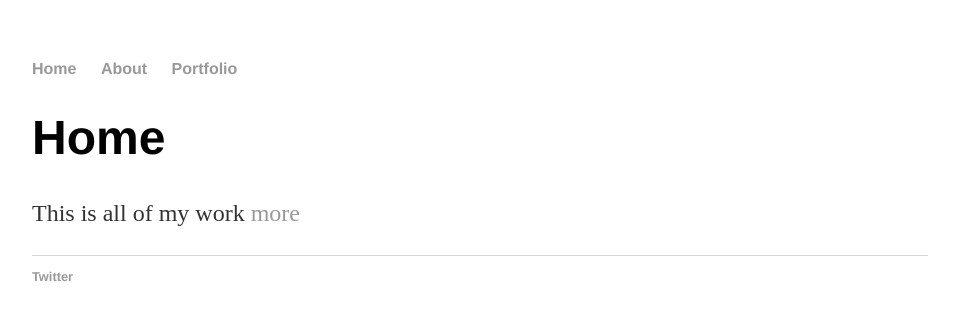
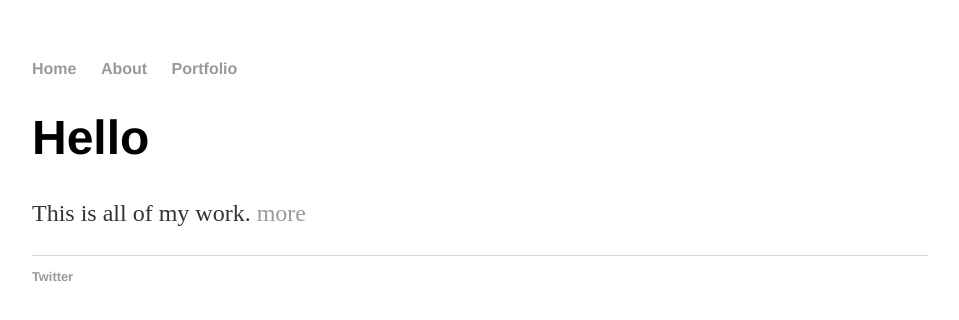
Before and after one commit to arsenauz/Arsenauz.github.io, a Jekyll site: the page built from index.html, in a window 1280 px wide. Shown: the top 320 px of the page, without its empty margins (160-1119 px from the left). Built offline with Jekyll 4.4.1, drawn with Linux system fonts in a browser that asks for light colours.

Commit message:
Update index.html

```diff
--- a/index.html
+++ b/index.html
@@ -1,28 +1,8 @@
-<!DOCTYPE html>
-<html>
-	<head>
-		<title>Arsenauz</title>
-		<!-- link to main stylesheet -->
-		<link rel="stylesheet" type="text/css" href="/css/main.css">
-	</head>
-	<body>
-		<nav>
-    		<ul>
-        		<li><a href="/">Home</a></li>
-	        	<li><a href="/about">About</a></li>
-			<li><a href="/portfolio">Portfolio</a></li>
-    		</ul>
-		</nav>
-		<div class="container">
-    		<div class="blurb">
-        		<h1>Home</h1>
-				<p>This is all of my work <a href="/about">more</a></p>
-    		</div><!-- /.blurb -->
-		</div><!-- /.container -->
-		<footer>
-    		<ul>
-        		<li><a href="https://twitter.com/Arsenauz">Twitter</a></li>
-			</ul>
-		</footer>
-	</body>
-</html>
+---
+layout: default
+title: Arsenauz
+---
+<div class="blurb">
+	<h1>Hello</h1>
+	<p>This is all of my work. <a href="/about">more</a></p>
+</div><!-- /.blurb -->
```
